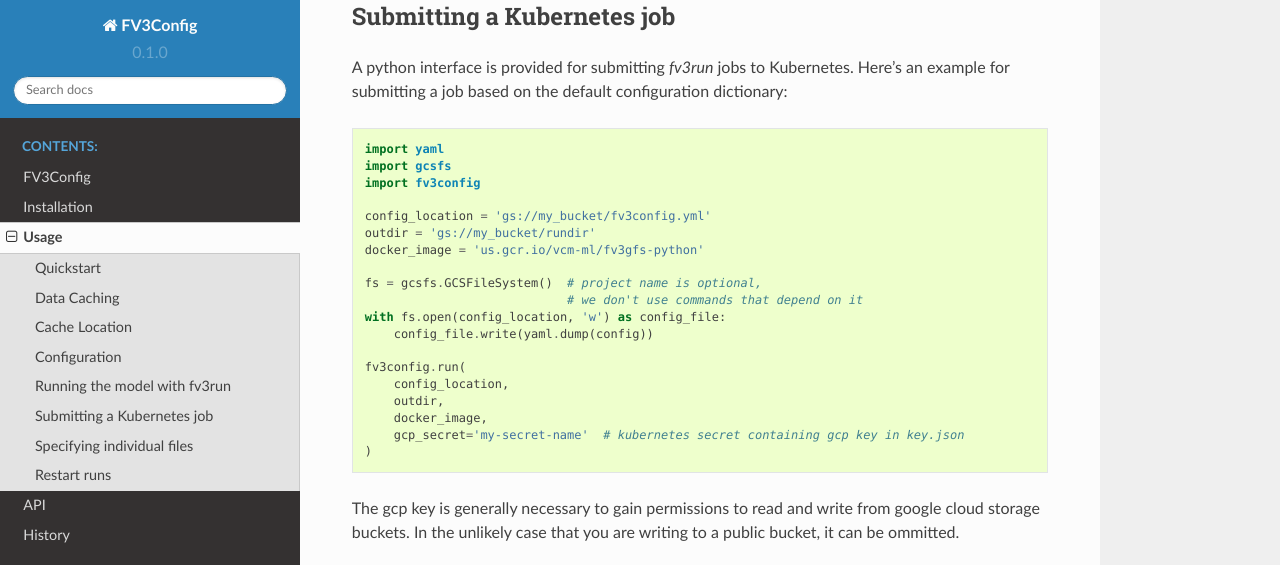
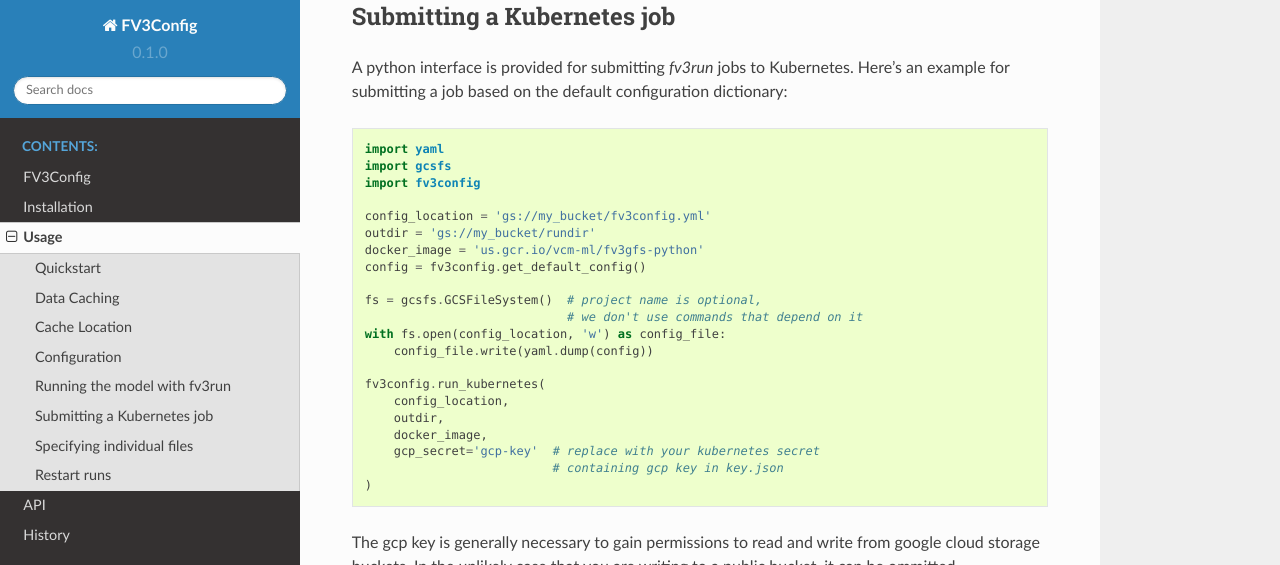
Before and after one commit to ai2cm/fv3config, a Sphinx documentation site: the page built from docs/usage.rst, in a window 1280 px wide and 900 px high, scrolled down 3350 px, cut to the strip 0-565 px from the top of the window. Built offline with Sphinx 7.4.7 and the Read the Docs theme 2.0.0, drawn with Linux system fonts in a browser that asks for light colours.

Commit message:
fix bugs in fv3config.run_kubernetes example

```diff
--- a/docs/usage.rst
+++ b/docs/usage.rst
@@ -155,17 +155,19 @@ an example for submitting a job based on the default configuration dictionary::
     config_location = 'gs://my_bucket/fv3config.yml'
     outdir = 'gs://my_bucket/rundir'
     docker_image = 'us.gcr.io/vcm-ml/fv3gfs-python'
+    config = fv3config.get_default_config()
 
     fs = gcsfs.GCSFileSystem()  # project name is optional,
                                 # we don't use commands that depend on it
     with fs.open(config_location, 'w') as config_file:
         config_file.write(yaml.dump(config))
 
-    fv3config.run(
+    fv3config.run_kubernetes(
         config_location,
         outdir,
         docker_image,
-        gcp_secret='my-secret-name'  # kubernetes secret containing gcp key in key.json
+        gcp_secret='gcp-key'  # replace with your kubernetes secret
+                              # containing gcp key in key.json
     )
 
 The gcp key is generally necessary to gain permissions to read and write from google
```
